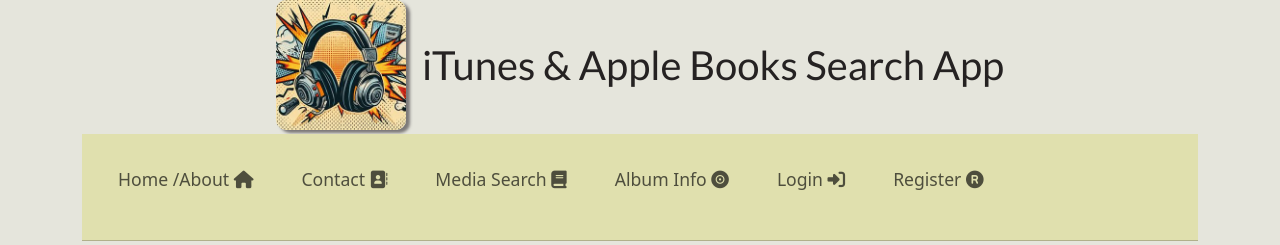
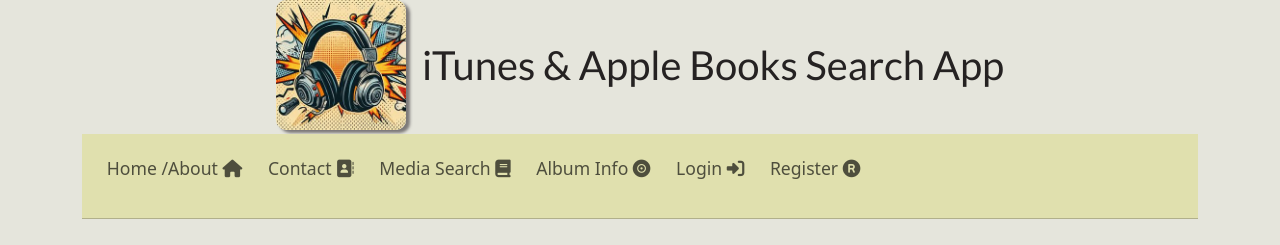
Before and after one commit to markpackham/HyperionReactExpressFaviTunesCapstoneProject, a React (Vite) app in the folder frontend/: page /search in a window 1280 px wide. Shown: the top 245 px of the page. Built offline with nearby package versions, Linux system fonts and the light colour scheme; no server answers.

Commit message:
add podcast selection

```diff
--- a/frontend/src/App.css
+++ b/frontend/src/App.css
@@ -82,7 +82,7 @@
 }
 
 nav ul li {
-  margin: 1rem;
+  margin: 0.3rem;
 }
 
 nav ul li a {
@@ -142,6 +142,10 @@
 }
 
 @media screen and (max-width: 420px) {
+  #navUsername {
+    display: none;
+  }
+
   .lowerImage {
     margin-bottom: 1.1rem;
     margin-top: 1.1rem;
--- a/frontend/src/components/search-favs/FavSearch.jsx
+++ b/frontend/src/components/search-favs/FavSearch.jsx
@@ -27,6 +27,7 @@
     { value: "ebook", label: "Ebook" },
     { value: "music", label: "Music" },
     { value: "movie", label: "Movie" },
+    { value: "podcast", label: "Podcast" },
   ];
 
   // Search Results
--- a/frontend/src/components/sitewide/NavbarSitewide.jsx
+++ b/frontend/src/components/sitewide/NavbarSitewide.jsx
@@ -66,7 +66,7 @@
                   </a>
                 </li>
 
-                <li className="nav-item">
+                <li id="navUsername" className="nav-item">
                   <span className="nav-link">
                     <strong>Username:</strong> {userName}
                   </span>
```
